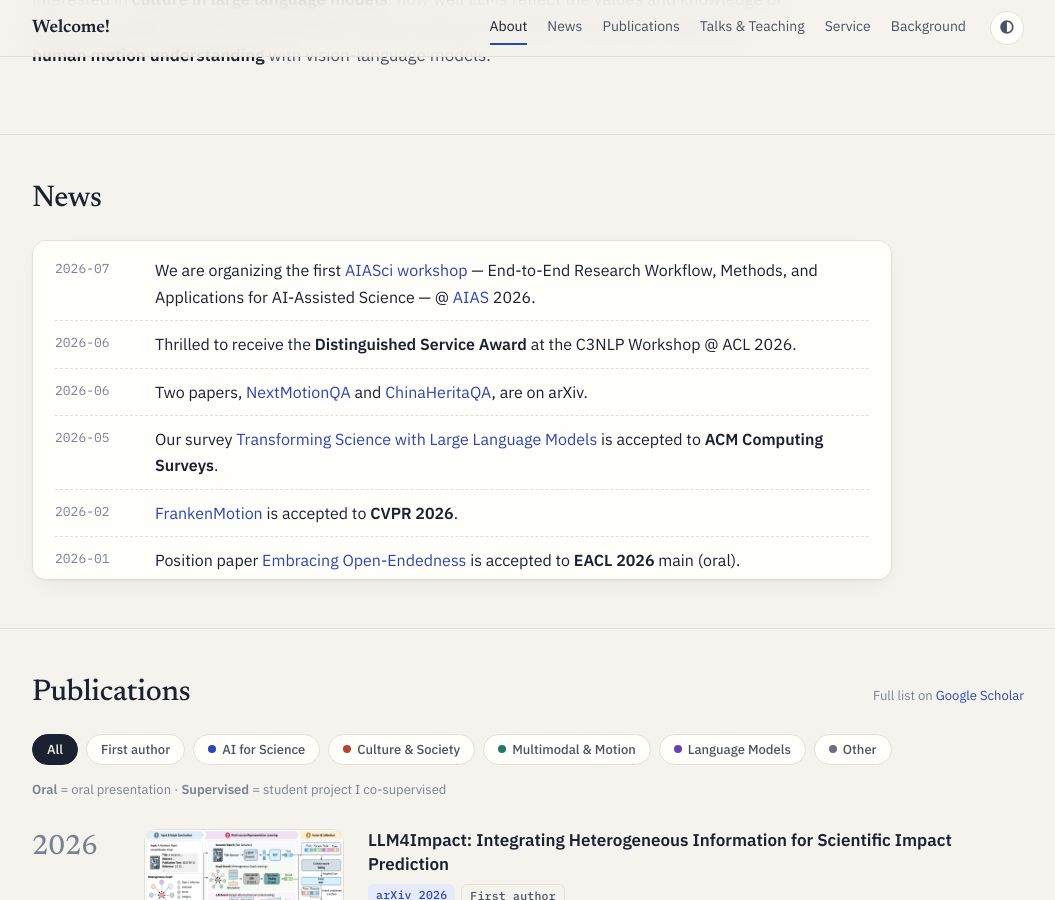
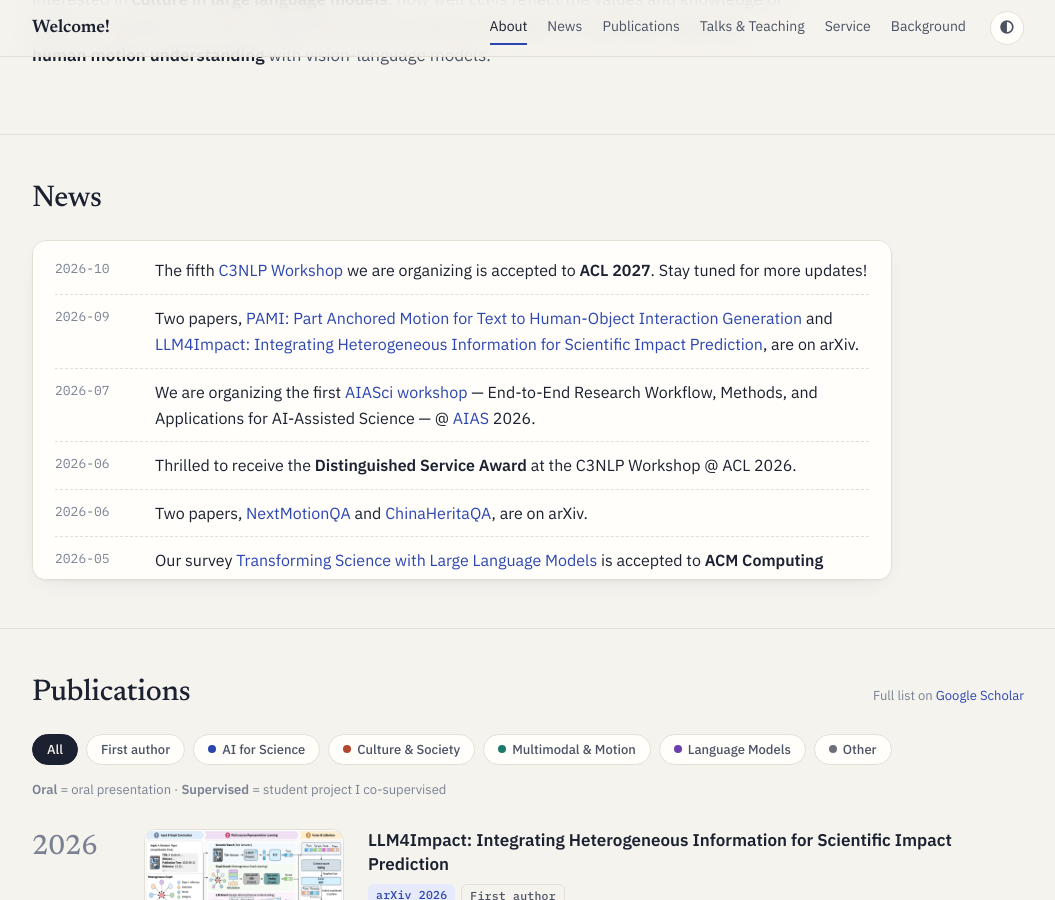
Before and after one commit to yongcaoplus/yongcaoplus.github.io, a Jekyll site: the page built from _pages/about.md, in a window 1280 px wide and 900 px high, scrolled down 794 px. Shown: the whole window, without its empty margins (112-1167 px from the left). Built offline with Jekyll 4.4.1, drawn with Linux system fonts in a browser that asks for light colours.

Commit message:
Add news: PAMI and LLM4Impact on arXiv, C3NLP 2027
Co-Authored-By: Claude Opus 5.5 (1M context) <noreply@anthropic.com>

```diff
--- a/_pages/about.md
+++ b/_pages/about.md
@@ -26,6 +26,10 @@ links:
 
 # ---------- News (newest first; first 6 shown, rest folded) ----------
 news:
+  - date: "2026-10"
+    text: "The fifth [C3NLP Workshop](https://c3nlp.github.io/) we are organizing is accepted to **ACL 2027**. Stay tuned for more updates!"
+  - date: "2026-09"
+    text: "Two papers, [PAMI: Part Anchored Motion for Text to Human-Object Interaction Generation](https://arxiv.org/abs/2609.38466) and [LLM4Impact: Integrating Heterogeneous Information for Scientific Impact Prediction](https://arxiv.org/abs/2610.10138), are on arXiv."
   - date: "2026-07"
     text: "We are organizing the first [AIASci workshop](https://aiasciworkshop.github.io/) — End-to-End Research Workflow, Methods, and Applications for AI-Assisted Science — @ [AIAS](https://www.aiasplus.org/) 2026."
   - date: "2026-06"
```
